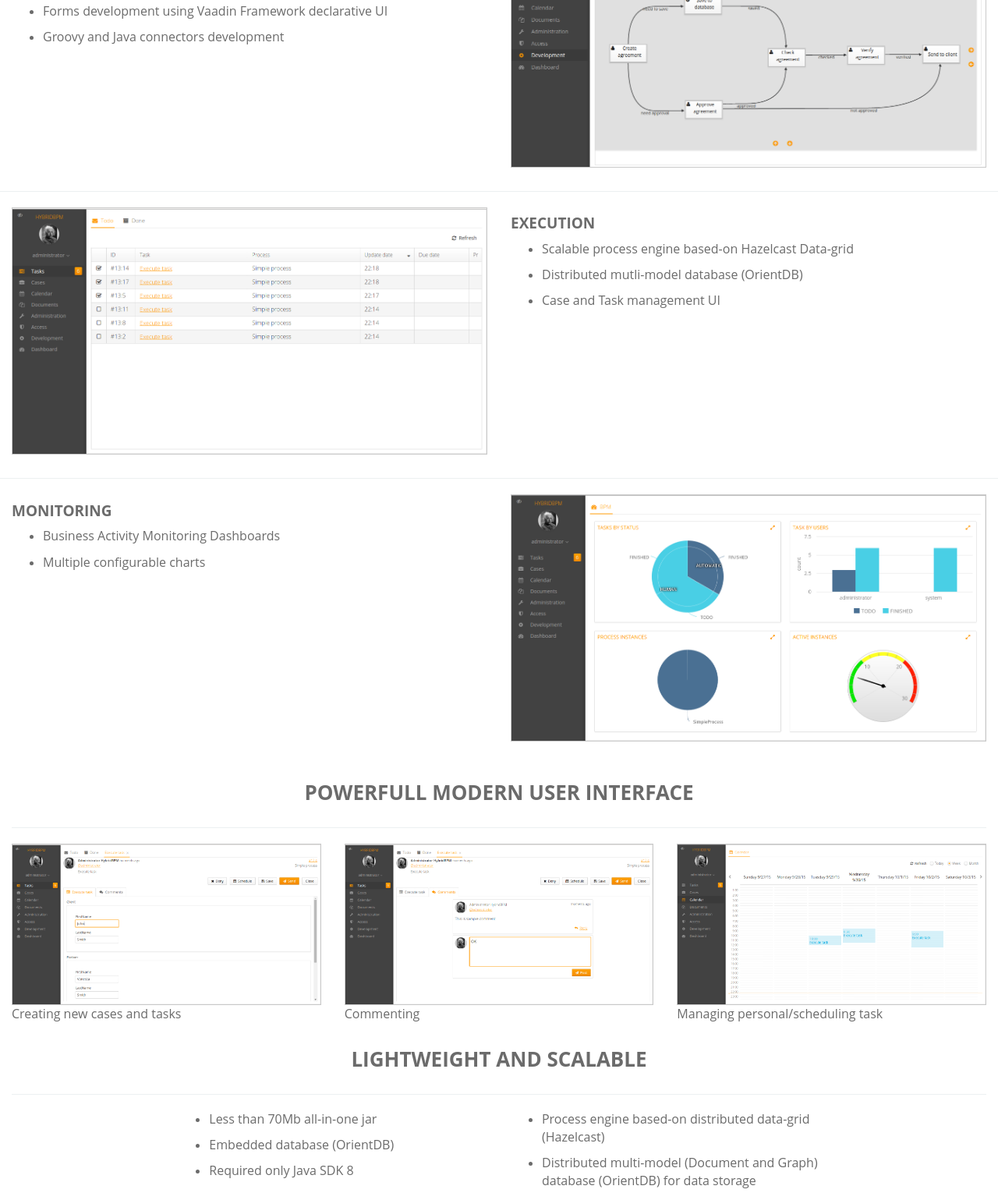
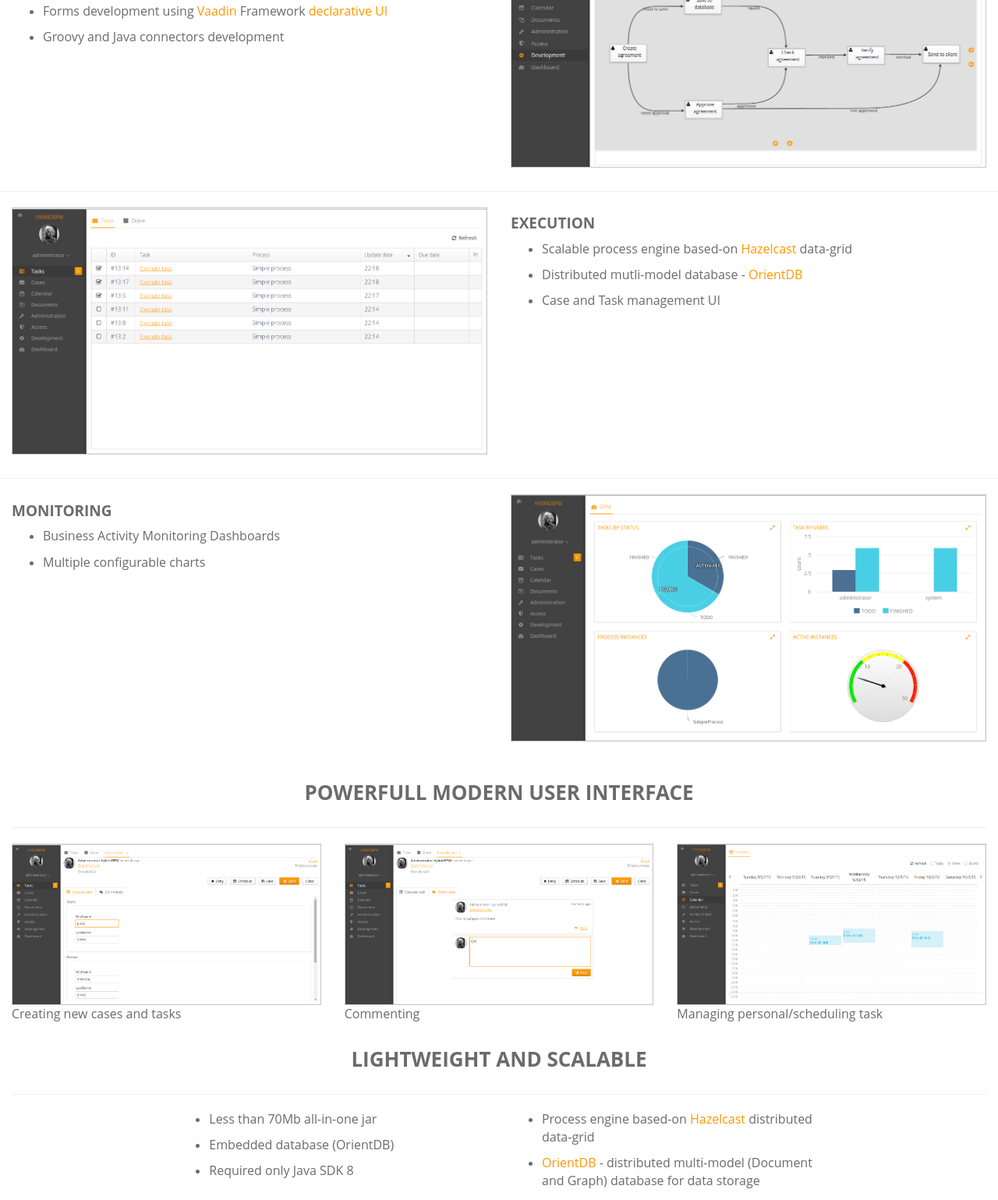
Before and after one commit to hybridbpm/hybridbpm, a plain HTML site: page index.html in a window 1280 px wide. Shown: the part 1132-2671 px from the top of the page at 78% size. Drawn offline with nearby package versions, Linux system fonts and the light colour scheme.

Commit message:
Links added

```diff
--- a/index.html
+++ b/index.html
@@ -140,7 +140,7 @@
                             <ul>
                                 <li class=""><p>Easy-to-use intuitive web-based tool</p></li>
                                 <li class=""><p>Process modelling</p></li>
-                                <li class=""><p>Forms development using Vaadin Framework declarative UI</p></li>
+                                <li class=""><p>Forms development using <a href="https://vaadin.com">Vaadin</a> Framework <a href="https://vaadin.com/book/-/page/application.declarative.html">declarative UI</a></p></li>
                                 <li class=""><p>Groovy and Java connectors development</p></li>
                             </ul>
                         </div>
@@ -159,8 +159,8 @@
                             <div class="clearfix"></div>
                             <h4 class="section-heading">Execution</h4>
                             <ul>
-                                <li class=""><p>Scalable process engine based-on Hazelcast Data-grid</p></li>
-                                <li class=""><p>Distributed mutli-model database (OrientDB)</p></li>
+                                <li class=""><p>Scalable process engine based-on <a href="https://hazelcast.org">Hazelcast</a> data-grid</p></li>
+                                <li class=""><p>Distributed mutli-model database - <a href="https://orientdb.com">OrientDB</a></p></li>
                                 <li class=""><p>Case and Task management UI</p></li>
                             </ul>
                         </div>
@@ -228,8 +228,8 @@
                 </div>
                 <div class="col-lg-4">
                     <ul>
-                        <li class=""><p>Process engine based-on distributed data-grid (Hazelcast)</p></li>
-                        <li class=""><p>Distributed multi-model (Document and Graph) database (OrientDB) for data storage</p></li>
+                        <li class=""><p>Process engine based-on <a href="http://hazelcast.org">Hazelcast</a> distributed data-grid</p></li>
+                        <li class=""><p><a href="http://orientdb.com">OrientDB</a> - distributed multi-model (Document and Graph) database for data storage</p></li>
                     </ul>
                 </div>
             </div>
```
